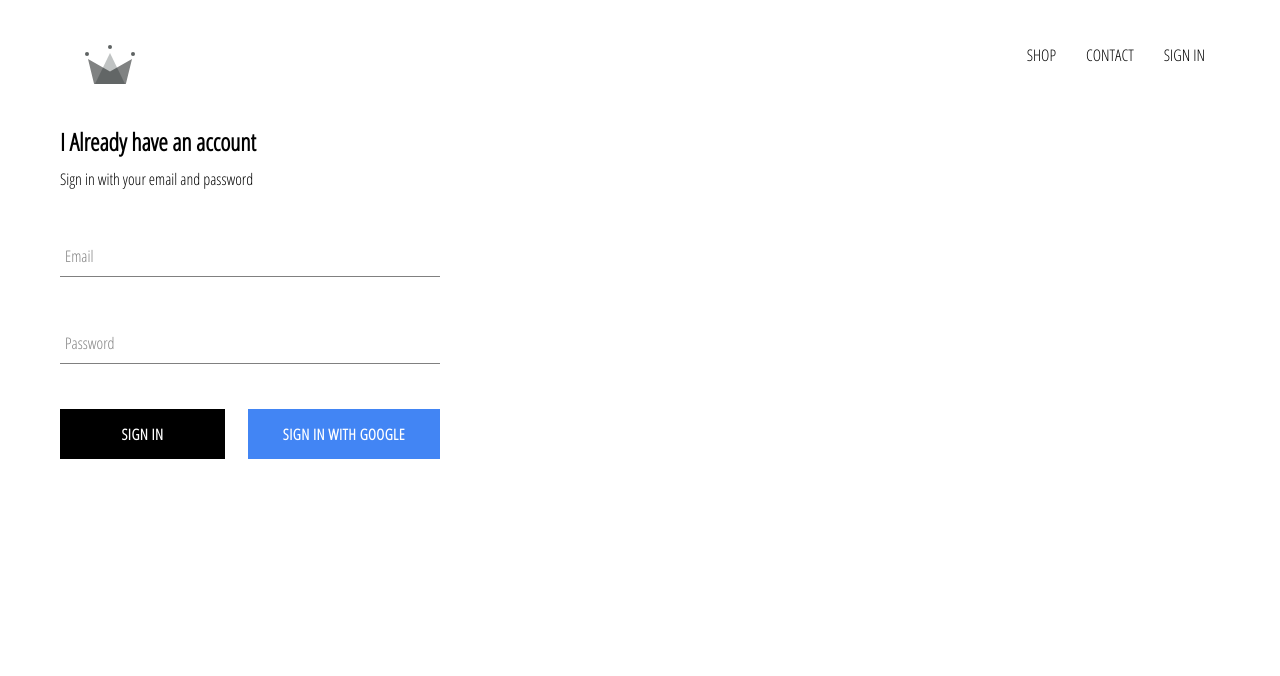
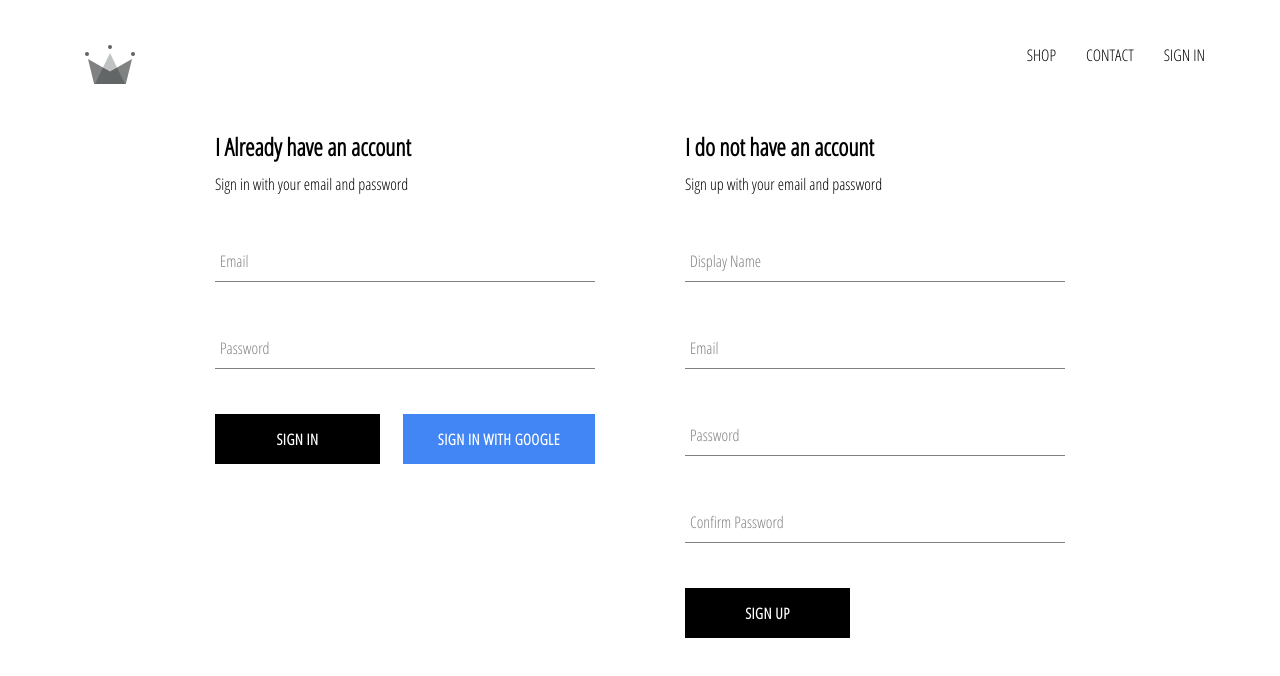
Before and after one commit to davidsiaputra/crwn-clothing, a React (Create React App) app: page /signin in a window 1280 px wide. Shown: the top 676 px of the page. Built offline with nearby package versions, Linux system fonts and the light colour scheme; no server answers.

Commit message:
Implemented firebase u users into our firestore databse

```diff
--- a/src/App.js
+++ b/src/App.js
@@ -7,7 +7,7 @@ import HomePage from "./pages/homepage/homepage.component";
 import ShopPage from "./pages/shop/shop.component";
 import Header from "./components/header/header.component";
 import SignInAndSignUpPage from "./pages/sign-in-and-sign-up/sign-in-and-sign-up.component";
-import { auth } from "./firebase/firebase.utils";
+import { createUserProfileDocument, auth } from "./firebase/firebase.utils";
 
 const HatsPage = () => (
   <div>
@@ -27,8 +27,23 @@ class App extends React.Component {
   unsubscribeFromAuth = null;
 
   componentDidMount() {
-    this.unsubscribeFromAuth = auth.onAuthStateChanged(user => {
-      this.setState({currentUser: user})
+    this.unsubscribeFromAuth = auth.onAuthStateChanged(async userAuth => {
+      if (userAuth) {
+        const userRef = await createUserProfileDocument(userAuth);
+
+        userRef.onSnapshot(snapShot => {
+          this.setState({
+            currentUser: {
+              id: snapShot.id,
+              ...snapShot.data()
+            }
+          });
+
+          console.log(this.state);
+        });
+      } else {
+        this.setState({currentUser: userAuth});
+      }
     });
   }
 
--- /dev/null
+++ b/src/components/sign-up/sign-up.component.jsx
@@ -0,0 +1,98 @@
+import React from "react";
+
+import FormInput from "../form-input/form-input.component";
+import CustomButton from "../custom-button/custom-button.component";
+
+import { auth, createUserProfileDocument } from "../../firebase/firebase.utils";
+
+import "./sign-up.styles.scss";
+
+class SignUp extends React.Component {
+  constructor(props) {
+    super();
+
+    this.state = {
+      displayName: "",
+      email: "",
+      password: "",
+      confirmPassword: ""
+    };
+  }
+
+  handleSubmit = async event => {
+      event.preventDefault();
+
+    const { displayName, email, password, confirmPassword } = this.state;
+
+    if (password !== confirmPassword) {
+        alert("passwords dont match");
+        return;
+    }
+
+    try {
+        const { user } = await auth.createUserWithEmailAndPassword(email, password);
+
+        await createUserProfileDocument(user, { displayName });
+        this.setState({
+            displayName: "",
+            email: "",
+            password: "",
+            confirmPassword: ""
+          });
+    } catch (err) {
+        console.log(err);
+    }
+  }
+
+  handleChange = event => {
+      const {name, value}  = event.target;
+      this.setState({ [name]: value});
+  }
+
+  render() {
+    const { displayName, email, password, confirmPassword } = this.state;
+    return (
+      <div className="sign-up">
+        <h2 className="title">I do not have an account</h2>
+        <span>Sign up with your email and password</span>
+        <form className="sign-up-form" onSubmit={this.handleSubmit}>
+          <FormInput
+            type="text"
+            name="displayName"
+            value={displayName}
+            onChange={this.handleChange}
+            label="Display Name"
+            required
+          />
+          <FormInput
+            type="email"
+            name="email"
+            value={email}
+            onChange={this.handleChange}
+            label="Email"
+            required
+          />
+          <FormInput
+            type="password"
+            name="password"
+            value={password}
+            onChange={this.handleChange}
+            label="Password"
+            required
+          />
+          <FormInput
+            type="password"
+            name="confirmPassword"
+            value={confirmPassword}
+            onChange={this.handleChange}
+            label="Confirm Password"
+            required
+          />
+          <CustomButton type='submit'> SIGN UP</CustomButton>
+        </form>
+      </div>
+    );
+  }
+}
+
+export default SignUp;
--- /dev/null
+++ b/src/components/sign-up/sign-up.styles.scss
@@ -0,0 +1,9 @@
+.sign-up {
+    display: flex;
+    flex-direction: column;
+    width: 380px;
+
+    .title {
+        margin: 10px 0;
+    }
+}
--- a/src/firebase/firebase.utils.js
+++ b/src/firebase/firebase.utils.js
@@ -1,6 +1,6 @@
-import firebase from 'firebase/app';
-import 'firebase/firestore';
-import 'firebase/auth'
+import firebase from "firebase/app";
+import "firebase/firestore";
+import "firebase/auth";
 
 const config = {
   apiKey: "AIzaSyDVsL8zThB7QR3CoFftyQNMNEi4KR1WQmA",
@@ -13,13 +13,38 @@ const config = {
   measurementId: "G-YZX282BEN6"
 };
 
+export const createUserProfileDocument = async (userAuth, additionalData) => {
+  if (!userAuth) return;
+
+  const userRef = firestore.doc(`users/${userAuth.uid}`);
+  const snapShot = await userRef.get();
+
+  if (!snapShot.exists) {
+    const { displayName, email } = userAuth;
+    const createdAt = new Date();
+
+    try {
+      await userRef.set({
+        displayName,
+        email,
+        createdAt,
+        ...additionalData
+      });
+    } catch (err) {
+      console.log("error creating user", err.message);
+    }
+  }
+
+  return userRef;
+};
+
 firebase.initializeApp(config);
 
 export const auth = firebase.auth();
 export const firestore = firebase.firestore();
 
 const provider = new firebase.auth.GoogleAuthProvider();
-provider.setCustomParameters({ prompt: 'select_account' });
+provider.setCustomParameters({ prompt: "select_account" });
 export const signInWithGoogle = () => auth.signInWithPopup(provider);
 
 export default firebase;
--- a/src/pages/sign-in-and-sign-up/sign-in-and-sign-up.component.jsx
+++ b/src/pages/sign-in-and-sign-up/sign-in-and-sign-up.component.jsx
@@ -2,10 +2,12 @@ import React from 'react';
 
 import './sign-in-and-sign-up.styles.scss'
 import SignIn from '../../components/sign-in/sign-in.component';
+import SignUp from '../../components/sign-up/sign-up.component';
 
 const SignInAndSignUpPage = () => (
     <div className='sign-in-and-sign-up'>
         <SignIn />
+        <SignUp />
     </div>
 );
 
--- a/src/pages/sign-in-and-sign-up/sign-in-and-sign-up.styles.scss
+++ b/src/pages/sign-in-and-sign-up/sign-in-and-sign-up.styles.scss
@@ -0,0 +1,6 @@
+.sign-in-and-sign-up {
+    width: 850px;
+    display: flex;
+    justify-content: space-between;
+    margin: 30px auto;
+}
```
Lines whose indentation alone changed are shown as unchanged.
